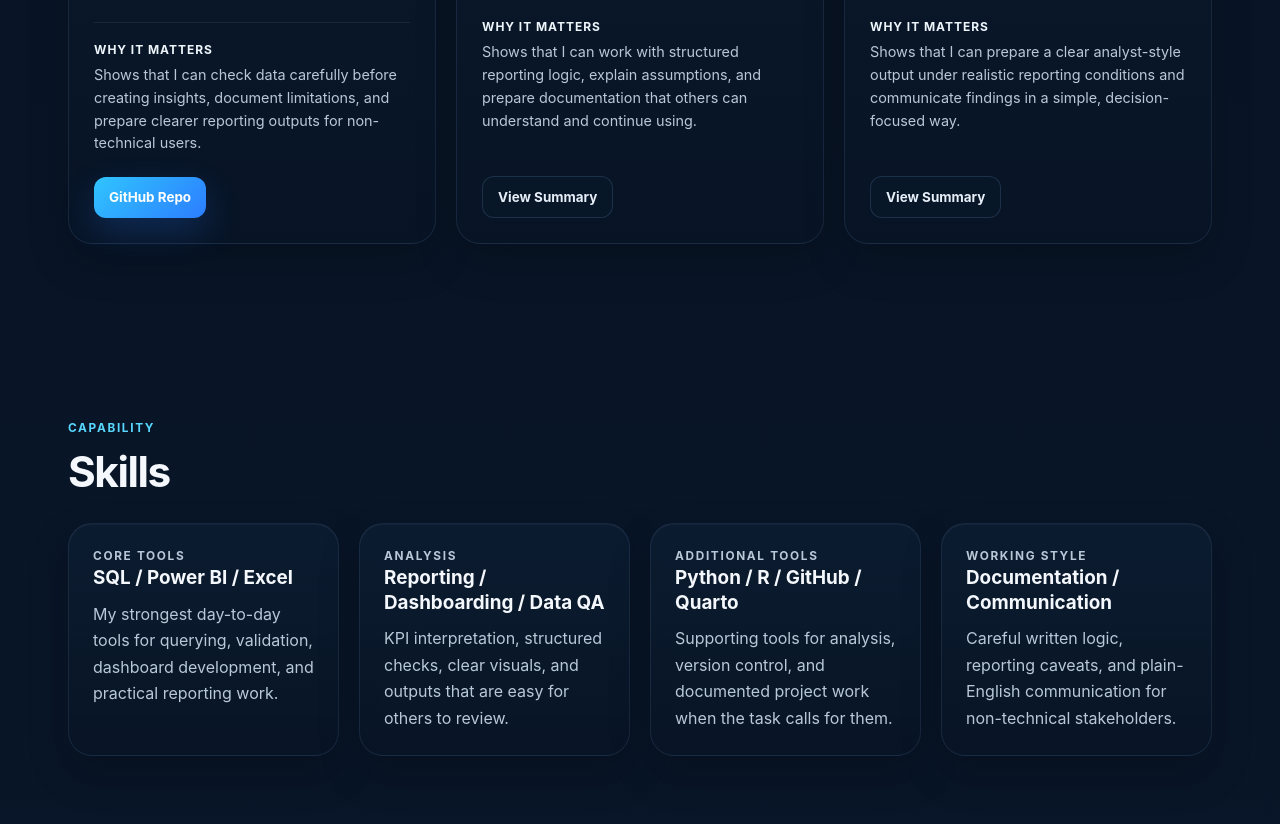
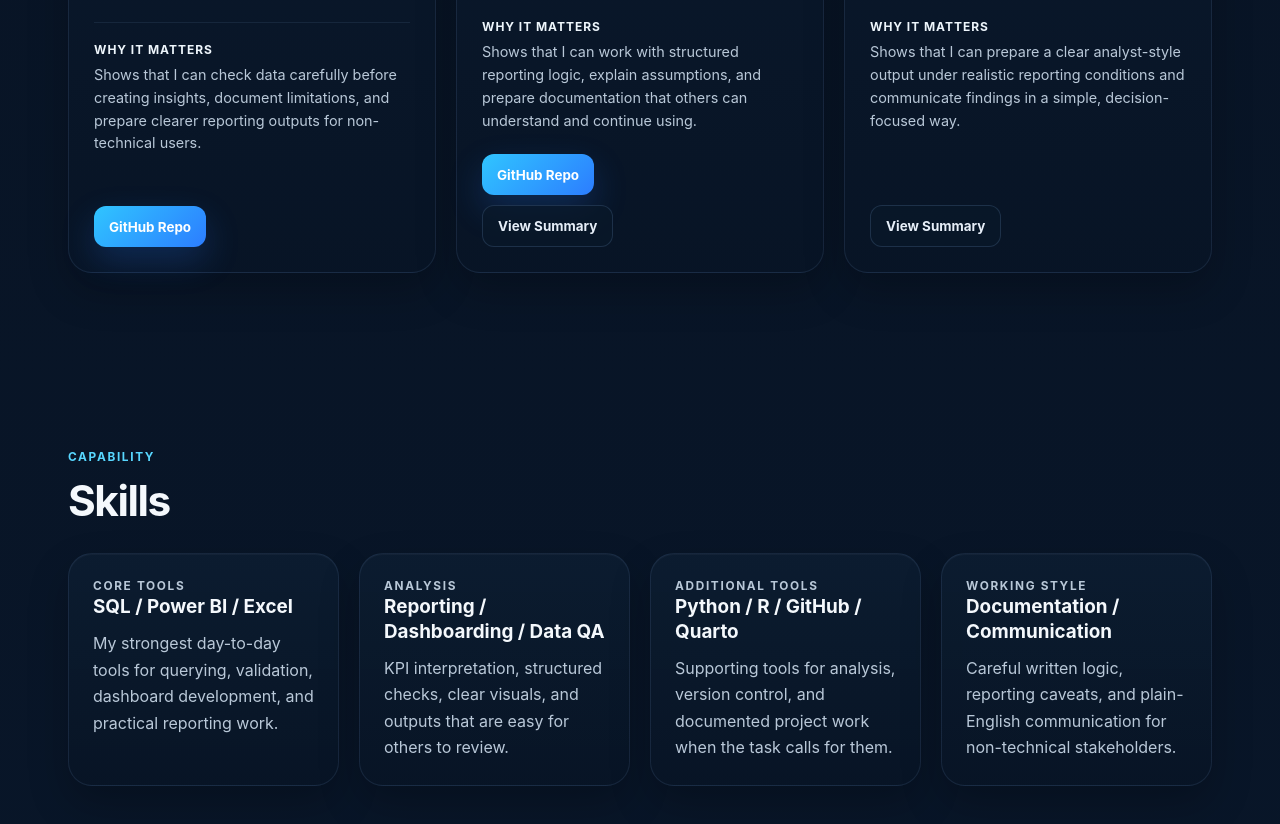
Before and after one commit to DAjik-03/DAjik-03.github.io, a React (Vite) app: page / in a window 1280 px wide. Shown: the part 1720-2544 px from the top of the page. Built offline with nearby package versions, Linux system fonts and the light colour scheme.

Commit message:
Link Nestle case study from portfolio

```diff
--- a/src/App.jsx
+++ b/src/App.jsx
@@ -25,6 +25,7 @@ const projects = [
       "KPI reporting, forecasting logic, business-facing reporting, handover material",
     why:
       "Shows that I can work with structured reporting logic, explain assumptions, and prepare documentation that others can understand and continue using.",
+    repo: "https://github.com/DAjik-03/Nestle-Forecasting-report",
     detail:
       "In this team project, I focused on Power BI prototyping and helped connect forecasting outputs to an interactive reporting workflow. I also supported data-loading checks and clear project communication. Product-level data, internal figures, and client files are not shown.",
   },
@@ -68,7 +69,7 @@ function ProjectCard({ project }) {
       </p>
 
       <div className="project-actions">
-        {project.repo ? (
+        {project.repo && (
           <a
             className="small-button"
             href={project.repo}
@@ -77,7 +78,8 @@ function ProjectCard({ project }) {
           >
             GitHub Repo
           </a>
-        ) : (
+        )}
+        {project.detail && (
           <details className="project-detail">
             <summary className="small-button secondary">View Summary</summary>
             <p>{project.detail}</p>
--- a/src/index.css
+++ b/src/index.css
@@ -441,7 +441,9 @@ h2 {
 
 .project-actions {
   display: flex;
+  flex-wrap: wrap;
   align-items: flex-start;
+  gap: 10px;
   min-height: 41px;
   margin-top: auto;
   padding-top: 22px;
```
